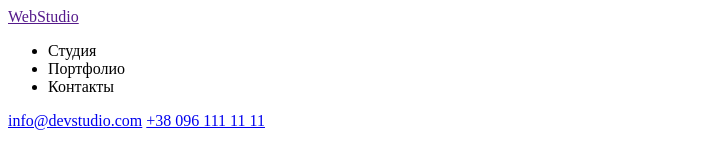
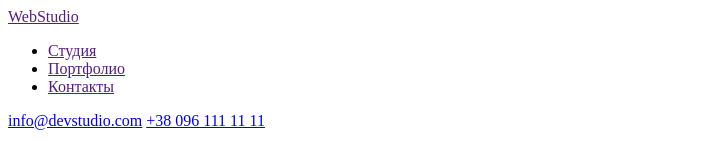
Before and after one commit to vitaliy-1111/goit-markup-hw-01, a plain HTML site: page index.html in a window 1280 px wide. Shown: the top 152 px of the page, without its empty margins (0-719 px from the left). Drawn offline with Linux system fonts and the light colour scheme.

Commit message:
Исправление Шапки в index

```diff
--- a/index.html
+++ b/index.html
@@ -14,15 +14,15 @@
     <nav>
       <a href="" lang="en">WebStudio</a>
       <ul>
-        <li>Студия</li>
-        <li>Портфолио</li>
-        <li>Контакты</li>
+        <li><a href="">Студия</a></li>
+        <li><a href="">Портфолио</a></li>
+        <li><a href="">Контакты</a></li>
       </ul>
     </nav>
     <a href="mailto:info@devstudio.com">info@devstudio.com</a>
     <a href="tel:+380961111111">+38 096 111 11 11</a>
   </header>
-  <!--Main contetnt-->
+  <!--Главный контент-->
   <main>
     <!--Герой-->
     <section>
```
